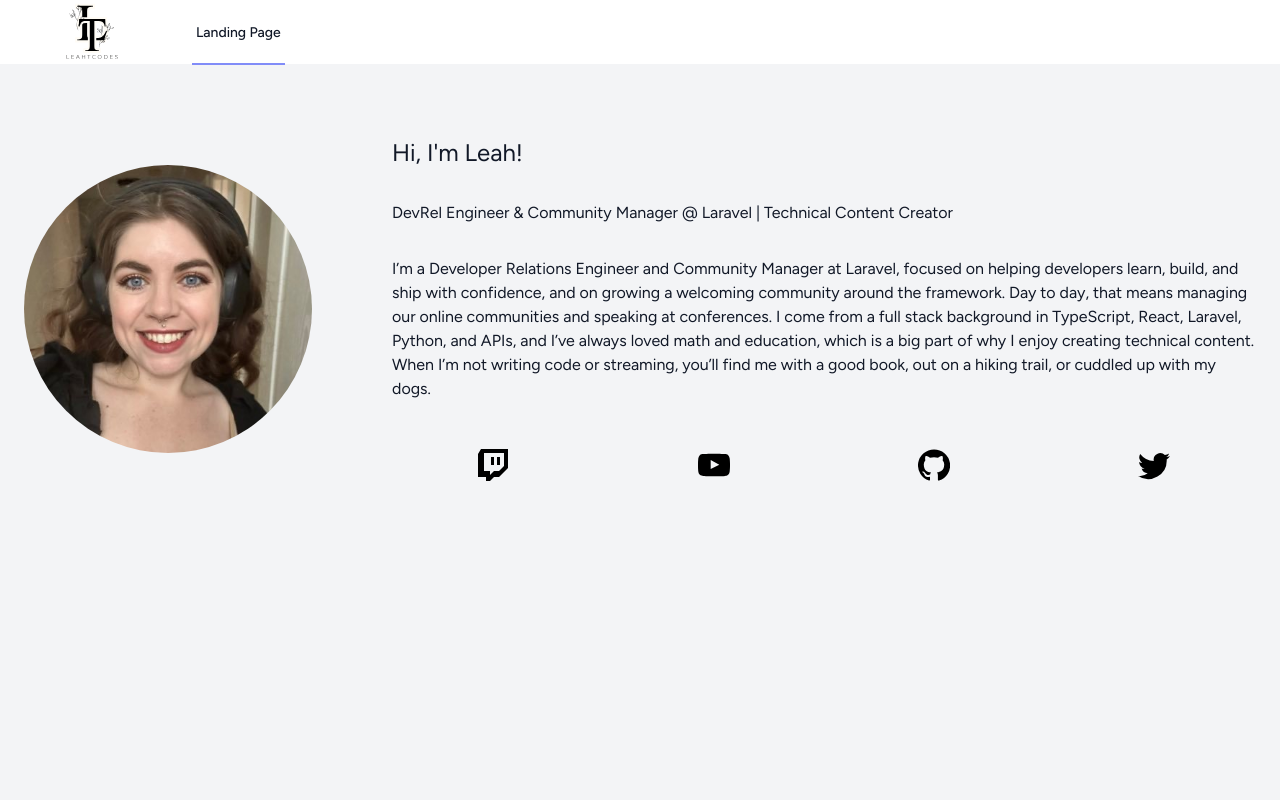
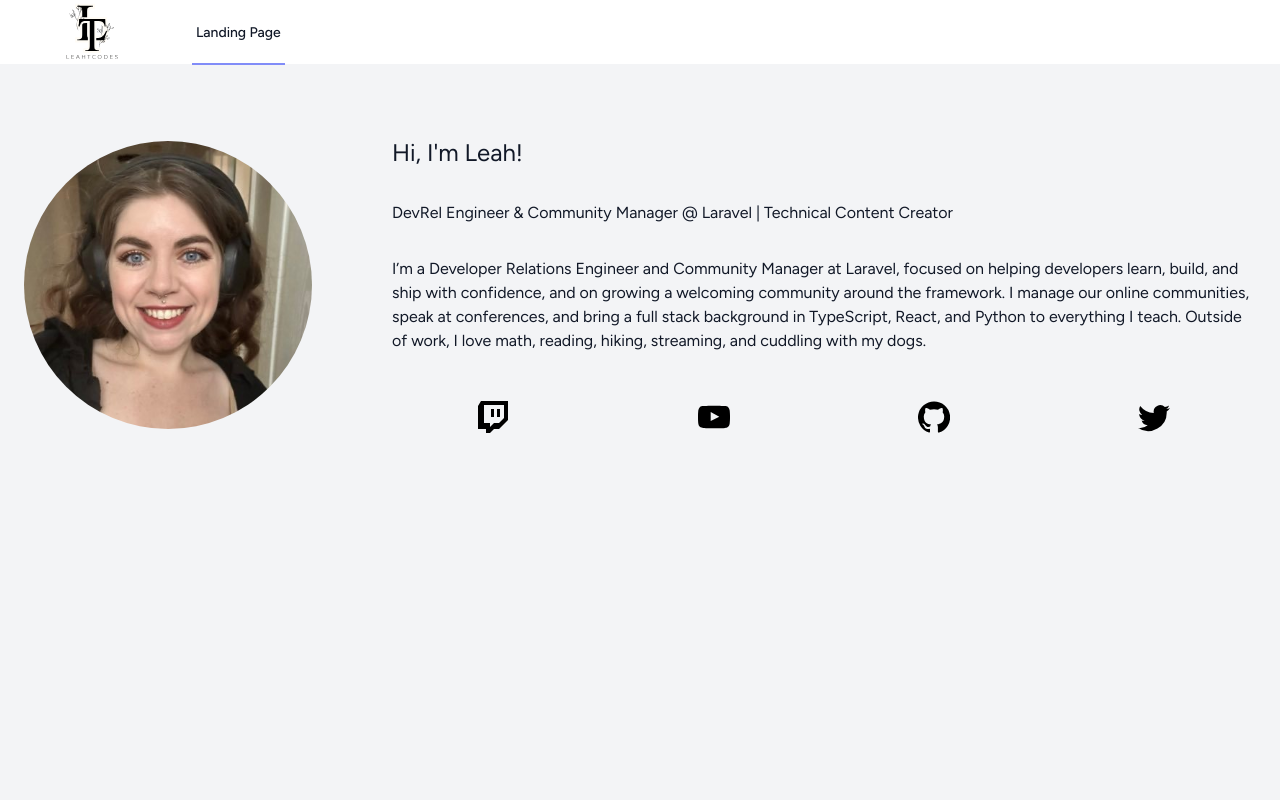
Before and after one commit to leahthompson01/Updated-Portfolio, a Laravel app: page /dashboard in a window 1280 px wide. Run offline with Laravel 12, Linux system fonts and the light colour scheme; style sheets or scripts are compiled from the project's sources; some libraries are stand-ins or nearby versions.

Commit message:
Shorten landing page bio
Co-Authored-By: Claude Opus 5.5 <noreply@anthropic.com>
Claude-Session: https://claude.ai/code/session_01X5Tt3DpgfETaW8MxGLUeQo

```diff
--- a/resources/js/Pages/Dashboard.tsx
+++ b/resources/js/Pages/Dashboard.tsx
@@ -27,15 +27,11 @@ export default function Dashboard() {
                             Manager at Laravel, focused on helping developers
                             learn, build, and ship with confidence, and on
                             growing a welcoming community around the
-                            framework. Day to day, that means managing our
-                            online communities and speaking at conferences. I
-                            come from a full stack background in TypeScript,
-                            React, Laravel, Python, and APIs, and I’ve always
-                            loved math and education, which is a big part of
-                            why I enjoy creating technical content. When I’m not
-                            writing code or streaming, you’ll find me with a
-                            good book, out on a hiking trail, or cuddled up
-                            with my dogs.
+                            framework. I manage our online communities, speak
+                            at conferences, and bring a full stack background
+                            in TypeScript, React, and Python to everything I
+                            teach. Outside of work, I love math, reading,
+                            hiking, streaming, and cuddling with my dogs.
                         </p>
                         <div className={'mt-4 flex justify-around gap-4'}>
                             <a
```
